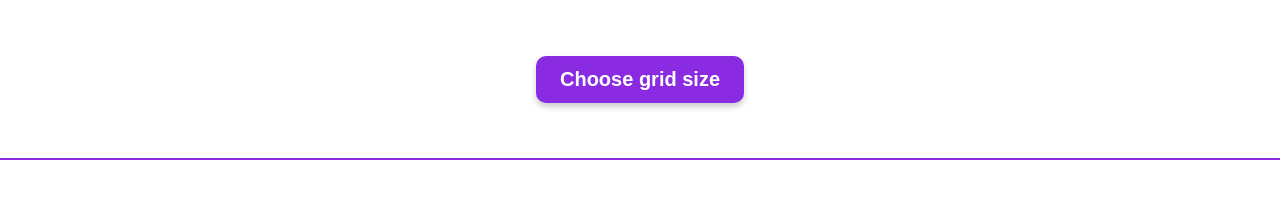
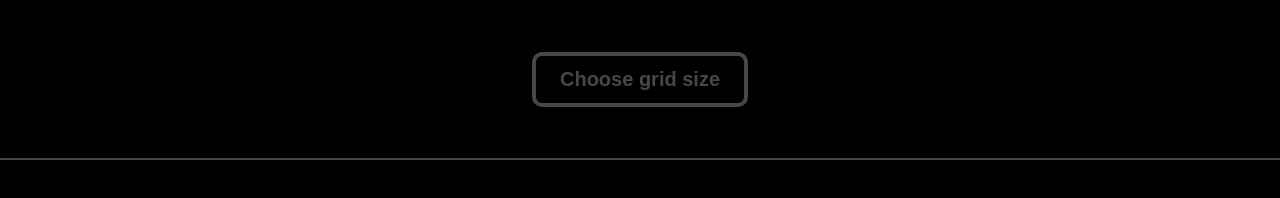
Before and after one commit to AliKhaled11/etch-a-sketch, a plain HTML site: page index.html in a window 1280 px wide. Drawn offline with Linux system fonts and the light colour scheme.

Commit message:
refactor: change colors from white to dark grey
It's easier on the eyes, especially for bigger grid sizes.

```diff
--- a/style.css
+++ b/style.css
@@ -23,11 +23,12 @@ body {
   flex-wrap: wrap;
   height: 80vh;
   width: 100vw;
+  background-color: #000000;
 }
 
 .box {
-  background-color: #8a2be2;
-  border: #000000 solid 1px;
+  background-color: #000000;
+  border: #474747 solid 1px;
 
   flex: 1 1 auto;
 }
@@ -35,7 +36,7 @@ body {
 .options {
   width: 100vw;
   height: 20vh;
-  background-color: #ffffff;
+  background-color: #000000;
   display: flex;
   flex-direction: column;
   justify-content: center;
@@ -43,14 +44,13 @@ body {
 }
 
 .button {
-  background-color: #8a2be2;
-  color: white;
+  background-color: #000000;
+  color: #474747;
   font-size: 1.25rem;
   font-weight: bold;
   padding: 0.75rem 1.5rem;
-  border: none;
+  border: 4px solid #474747;
   border-radius: 10px;
-  box-shadow: 0 4px 6px rgba(0, 0, 0, 0.2);
   cursor: pointer;
   transition: transform 0.5s ease;
 }
@@ -66,5 +66,5 @@ body {
 .line {
   width: 100%;
   height: 2px;
-  background-color: #8a2be2;
+  background-color: #474747;
 }
```
